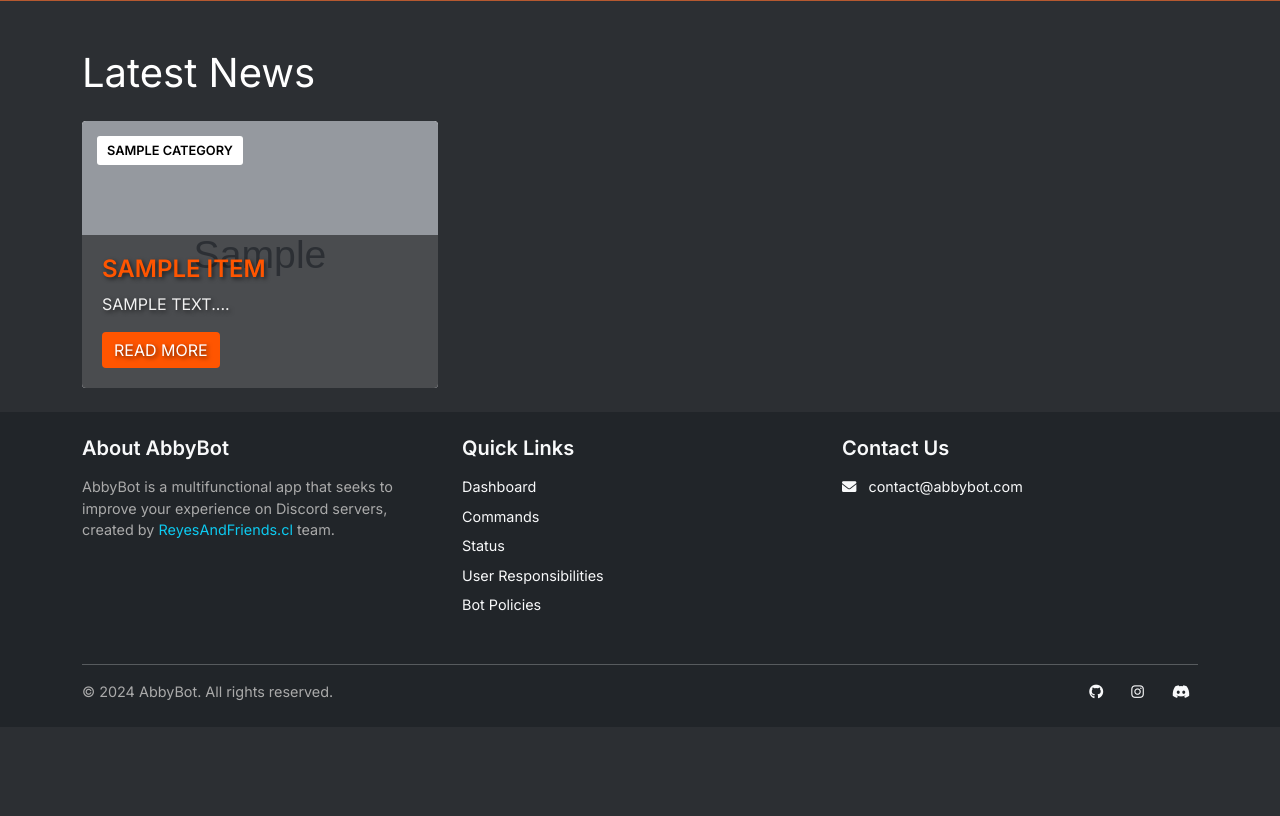
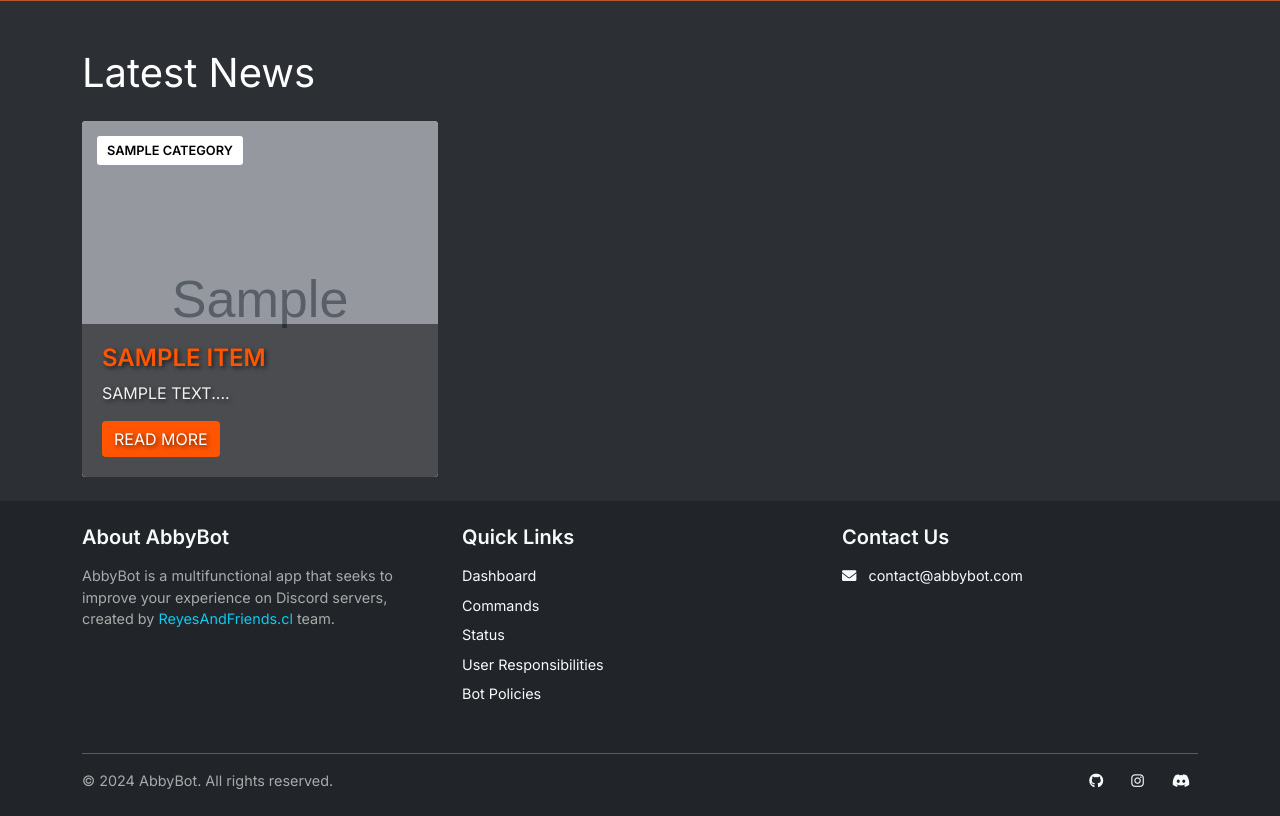
Before and after one commit to AbbyBot/AbbyBot-Website, a Flask app: template abbybot_website/app/templates/news_list.html in a window 1280 px wide. Shown: the part 537-1353 px from the top of the page. Before the commit the page ends 1237 px from the top, so only its background shows below. Run offline with Flask 3, Linux system fonts and the light colour scheme; the template is opened without the code that fills it: most values are stand-ins (such as "Sample title", 1, 10 or a date in 2020); grey boxes marked "Sample" are stand-in pictures.

Commit message:
Fixed aspec ratio in news images

```diff
--- a/abbybot_website/app/static/css/news.css
+++ b/abbybot_website/app/static/css/news.css
@@ -118,3 +118,11 @@ a {
     max-width: 800px;
     margin: 0 auto;
 }
+
+
+.news-list-image {
+    width: 100%;
+    aspect-ratio: 1/1;
+    object-fit: cover;
+    overflow: hidden;
+}
--- a/abbybot_website/app/templates/news_list.html
+++ b/abbybot_website/app/templates/news_list.html
@@ -28,7 +28,7 @@
                 <div class="card h-100">
                     <div class="news-badge">{{ item.category }}</div>
                     <img src="{{ item.image_url or url_for('static', filename='img/AbbyBot_Art/default.png') }}"
-                             class="card-img-top"
+                         class="card-img-top news-list-image"
                          alt="{{ item.title }}"onerror="this.onerror=null; this.src='{{ url_for('static', filename='img/AbbyBot_Art/default.png') }}';">
                     <div class="card-body">
                         <h5 class="card-title">{{ item.title }}</h5>
@@ -37,6 +37,7 @@
                     </div>
                 </div>
             </div>
+
             {% endfor %}
         {% else %}
             <div class="col-12 text-center mt-5 no-news-container">
```
Lines whose indentation alone changed are shown as unchanged.
